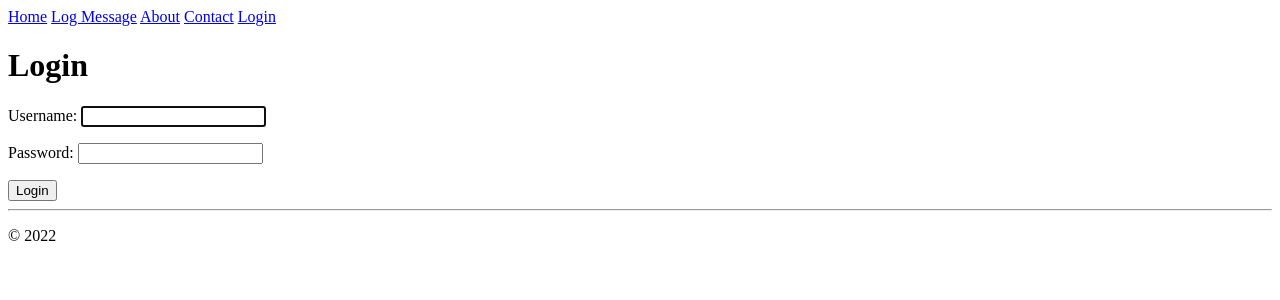
After one commit to the-nathan-smith/OLD-asset-management-system, a Django app: page /accounts/login in a window 1280 px wide. The commit adds this page. Shown: the top 300 px of the page. Run offline with Django 4.2, Linux system fonts and the light colour scheme.

Commit message:
create user login functionality, login/logour/profile pages

```diff
--- /dev/null
+++ b/asset_management_app/templates/asset_management_app/accounts/login.html
@@ -0,0 +1,13 @@
+{% extends "asset_management_app/layout.html" %}
+{% block title %}
+    Home
+{% endblock %}
+{% block content %}
+    <h1>Login</h1>
+
+    <form method="post">
+        {% csrf_token %}
+        {{ form.as_p }}
+        <button type="submit">Login</button>
+    </form>
+{% endblock %}
--- a/asset_management_app/templates/asset_management_app/layout.html
+++ b/asset_management_app/templates/asset_management_app/layout.html
@@ -13,6 +13,17 @@
     <a href="{% url 'log' %}" class="navbar-item">Log Message</a>
     <a href="{% url 'about' %}" class="navbar-item">About</a>
     <a href="{% url 'contact' %}" class="navbar-item">Contact</a>
+
+    <span>
+        {% if user.is_authenticated %}
+            <span class="navbar-item">
+                Hi <a href="{% url 'profile' %}">{{user.username}}</a>
+            </span>
+            <a href="{% url 'logout' %}" class="navbar-item">Logout</a>
+        {% else %}
+            <a href="{% url 'login' %}" class="navbar-item">Login</a>
+        {% endif %}
+    </span>
 </div>
 
 <div class="body-content">
--- a/asset_management_app/urls.py
+++ b/asset_management_app/urls.py
@@ -1,4 +1,5 @@
 from django.urls import path
+from django.contrib.auth import views as auth_views
 from asset_management_app import views
 import asset_management_app
 from asset_management_app.models import LogMessage
@@ -15,4 +16,9 @@ urlpatterns = [
     path("hello/<name>", views.hello_there, name="hello_there"),
     path("about/", views.about, name="about"),
     path("contact/", views.contact, name="contact"),
+    path("accounts/profile/", views.ProflieView.as_view(), name="profile"),
+
+    # Django Auth
+    path("accounts/login", auth_views.LoginView.as_view(template_name="asset_management_app/accounts/login.html"), name="login"),
+    path("accounts/logout", auth_views.LogoutView.as_view(), name="logout"),
 ]
--- a/asset_management_app/views.py
+++ b/asset_management_app/views.py
@@ -7,6 +7,8 @@ import asset_management_app
 from asset_management_app.forms import LogMessageForm
 from asset_management_app.models import LogMessage
 from django.views.generic import ListView
+from django.views.generic.base import TemplateView
+from django.contrib.auth.mixins import LoginRequiredMixin
 
 
 class HomeListView(ListView):
@@ -15,6 +17,10 @@ class HomeListView(ListView):
     def get_context_data(self, **kwargs):
         context = super(HomeListView, self).get_context_data(**kwargs)
         return context
+
+
+class ProflieView(LoginRequiredMixin, TemplateView):
+    template_name = 'asset_management_app/accounts/profile.html'
 
 
 def about(request):
--- a/asset_management_system/settings.py
+++ b/asset_management_system/settings.py
@@ -125,3 +125,7 @@ DEFAULT_AUTO_FIELD = 'django.db.models.BigAutoField'
 
 # Collection of static files
 STATIC_ROOT = BASE_DIR / 'static_collected'
+
+LOGIN_URL = 'login'
+LOGIN_REDIRECT_URL = 'home'
+LOGOUT_REDIRECT_URL = 'home'
```
Also changed, not shown: asset_management_app/templates/asset_management_app/accounts/profile.html (added, +7 -0 lines), db.sqlite3.
